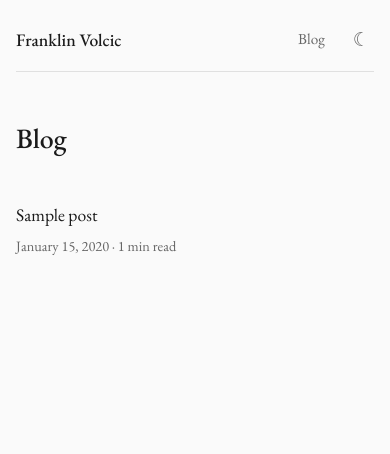
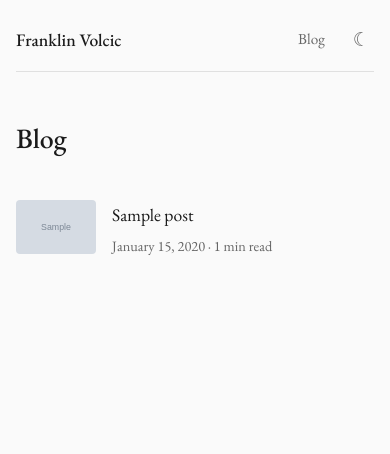
Before and after one commit to fvolcic/franklins-blog, a Django app: template templates/blog/blog_list.html in a window 390 px wide. Shown: the top 454 px of the page. Run offline with Django 5.2, Linux system fonts and the light colour scheme; the template is opened without the code that fills it: values that come from a table or form of the project are taken from there, others are empty; tables that the repository leaves empty hold one stand-in row (values such as "Sample post"); grey boxes marked "Sample" are stand-in pictures.

Commit message:
Add optional thumbnail support for blog posts
Thumbnails appear in the blog list when set. Responsive
sizing for mobile.

🤖 Generated with [Claude Code](https://claude.com/claude-code)

Co-Authored-By: Claude Opus 4.5 <noreply@anthropic.com>

```diff
--- a/blog/models.py
+++ b/blog/models.py
@@ -17,6 +17,7 @@ class Image(models.Model):
 class Post(models.Model):
     title = models.CharField(max_length=200)
     slug = models.SlugField(max_length=200, unique=True)
+    thumbnail = models.ImageField(upload_to='thumbnails/%Y/%m/', blank=True, null=True, help_text="Optional thumbnail for blog list")
     content = models.TextField(help_text="Write your post in Markdown format")
     created_at = models.DateTimeField(default=timezone.now)
     updated_at = models.DateTimeField(auto_now=True)
--- a/static/css/style.css
+++ b/static/css/style.css
@@ -279,6 +279,36 @@ article h1 {
     gap: 0.5rem;
 }
 
+.posts li.has-thumbnail {
+    align-items: flex-start;
+    gap: 1rem;
+}
+
+.post-thumbnail {
+    flex-shrink: 0;
+}
+
+.post-thumbnail img {
+    width: 120px;
+    height: 80px;
+    object-fit: cover;
+    border-radius: 4px;
+}
+
+.post-info {
+    flex: 1;
+    display: flex;
+    flex-direction: column;
+    gap: 0.25rem;
+}
+
+.has-thumbnail .post-info {
+    justify-content: space-between;
+    flex-direction: row;
+    flex-wrap: wrap;
+    align-items: baseline;
+}
+
 .posts li:last-child {
     border-bottom: none;
 }
@@ -325,4 +355,18 @@ footer {
         flex-direction: column;
         gap: 0.25rem;
     }
+
+    .posts li.has-thumbnail {
+        flex-direction: row;
+        flex-wrap: wrap;
+    }
+
+    .post-thumbnail img {
+        width: 80px;
+        height: 54px;
+    }
+
+    .has-thumbnail .post-info {
+        flex-direction: column;
+    }
 }
--- a/templates/blog/blog_list.html
+++ b/templates/blog/blog_list.html
@@ -9,9 +9,16 @@
     {% if posts %}
         <ul class="posts">
             {% for post in posts %}
-            <li>
-                <a href="{% url 'post_detail' slug=post.slug %}">{{ post.title }}</a>
-                <span class="post-meta">{{ post.created_at|date:"F j, Y" }} · {{ post.reading_time }} min read</span>
+            <li{% if post.thumbnail %} class="has-thumbnail"{% endif %}>
+                {% if post.thumbnail %}
+                <a href="{% url 'post_detail' slug=post.slug %}" class="post-thumbnail">
+                    <img src="{{ post.thumbnail.url }}" alt="{{ post.title }}">
+                </a>
+                {% endif %}
+                <div class="post-info">
+                    <a href="{% url 'post_detail' slug=post.slug %}">{{ post.title }}</a>
+                    <span class="post-meta">{{ post.created_at|date:"F j, Y" }} · {{ post.reading_time }} min read</span>
+                </div>
             </li>
             {% endfor %}
         </ul>
```
Also changed, not shown: blog/migrations/0005_add_thumbnail_to_post.py (added).
